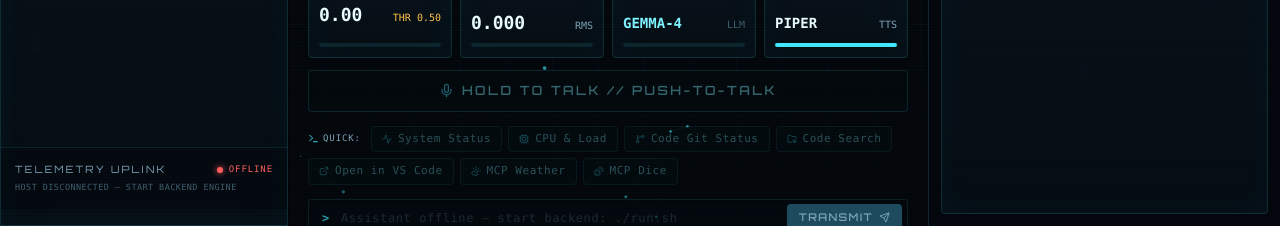
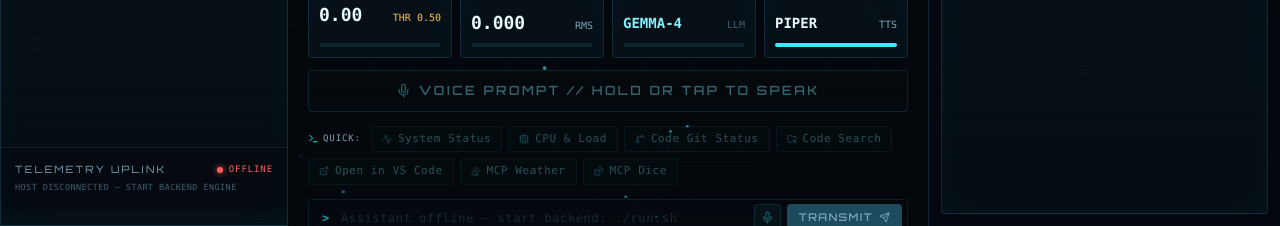
Before and after one commit to Shabari-K-S/AI-Assistant, a React (Vite) app in the folder frontend/: page / in a window 1280 px wide. Shown: the part 574-800 px from the top of the page. Built offline with nearby package versions, Linux system fonts and the light colour scheme; no server answers.

Commit message:
feat(voice): stream real-time voice speech directly into command prompt with mic toggle and auto-transmit

```diff
--- a/frontend/src/components/CommandDeck.tsx
+++ b/frontend/src/components/CommandDeck.tsx
@@ -1,6 +1,6 @@
 import { memo, useState, useEffect, useCallback, useRef } from 'react'
 import { soundFx } from '../lib/soundFx'
-import { Send, Terminal, Activity, Cpu, CloudSun, Dices, GitBranch, FolderSearch, ExternalLink, Mic } from 'lucide-react'
+import { Send, Terminal, Activity, Cpu, CloudSun, Dices, GitBranch, FolderSearch, ExternalLink, Mic, MicOff, Radio } from 'lucide-react'
 
 interface Props {
   onSend: (text: string) => Promise<boolean>
@@ -29,32 +29,42 @@ export const CommandDeck = memo(function CommandDeck({
 }: Props) {
   const [text, setText] = useState('')
   const [transmitting, setTransmitting] = useState(false)
-  const [isPttActive, setIsPttActive] = useState(false)
+  const [isRecording, setIsRecording] = useState(false)
+  const [isPttHeld, setIsPttHeld] = useState(false)
   const recognitionRef = useRef<any>(null)
+  const activeTranscriptRef = useRef('')
 
-  // Initialize browser Web Speech API for mobile Android / iOS speech recognition
+  // Initialize browser Web Speech API for mobile Android / iOS / Desktop browsers
   useEffect(() => {
     const SpeechRecognition =
       (window as any).SpeechRecognition || (window as any).webkitSpeechRecognition
     if (SpeechRecognition) {
       try {
         const rec = new SpeechRecognition()
-        rec.continuous = false
+        rec.continuous = true
         rec.interimResults = true
         rec.lang = 'en-US'
 
         rec.onresult = (event: any) => {
-          let transcript = ''
+          let fullTranscript = ''
           for (let i = 0; i < event.results.length; i++) {
-            transcript += event.results[i][0].transcript
+            fullTranscript += event.results[i][0].transcript
           }
-          if (transcript) {
-            setText(transcript)
+          if (fullTranscript) {
+            activeTranscriptRef.current = fullTranscript
+            setText(fullTranscript)
           }
         }
 
-        rec.onerror = () => {
-          // ignore benign errors like no-speech
+        rec.onerror = (e: any) => {
+          if (e.error !== 'no-speech') {
+            console.debug('Browser speech recognition event:', e.error)
+          }
+        }
+
+        rec.onend = () => {
+          setIsRecording(false)
+          setIsPttHeld(false)
         }
 
         recognitionRef.current = rec
@@ -62,42 +72,75 @@ export const CommandDeck = memo(function CommandDeck({
     }
   }, [])
 
-  const handlePttPress = useCallback(() => {
-    if (!connected || disabled || !onPtt) return
-    setIsPttActive(true)
-    onPtt('press')
+  const startVoiceCapture = useCallback(() => {
+    if (!connected || disabled || transmitting) return
+    soundFx.click()
+    activeTranscriptRef.current = ''
+    setIsRecording(true)
+    if (onPtt) onPtt('press')
     if (recognitionRef.current) {
       try {
         recognitionRef.current.start()
       } catch {}
     }
-  }, [connected, disabled, onPtt])
+  }, [connected, disabled, transmitting, onPtt])
 
-  const handlePttRelease = useCallback(() => {
-    if (!connected || disabled || !onPtt) return
-    setIsPttActive(false)
-    onPtt('release')
+  const stopVoiceCapture = useCallback(
+    async (autoSubmit = true) => {
+      setIsRecording(false)
+      setIsPttHeld(false)
+      if (onPtt) onPtt('release')
       if (recognitionRef.current) {
         try {
           recognitionRef.current.stop()
         } catch {}
       }
-  }, [connected, disabled, onPtt])
+      const recorded = activeTranscriptRef.current.trim() || text.trim()
+      if (autoSubmit && recorded && !transmitting && connected) {
+        setTransmitting(true)
+        await onSend(recorded)
+        setText('')
+        activeTranscriptRef.current = ''
+        setTransmitting(false)
+      }
+    },
+    [onPtt, text, transmitting, connected, onSend],
+  )
 
-  // Optional Spacebar hold-to-talk in browser when outside input fields
+  const toggleRecording = useCallback(() => {
+    if (isRecording) {
+      stopVoiceCapture(true)
+    } else {
+      startVoiceCapture()
+    }
+  }, [isRecording, stopVoiceCapture, startVoiceCapture])
+
+  // Hold-to-Talk Mouse / Touch Handlers
+  const handleHoldStart = useCallback(() => {
+    setIsPttHeld(true)
+    startVoiceCapture()
+  }, [startVoiceCapture])
+
+  const handleHoldEnd = useCallback(() => {
+    if (isPttHeld || isRecording) {
+      stopVoiceCapture(true)
+    }
+  }, [isPttHeld, isRecording, stopVoiceCapture])
+
+  // Spacebar Hotkey
   useEffect(() => {
     const handleKeyDown = (e: KeyboardEvent) => {
       const tag = (document.activeElement?.tagName || '').toLowerCase()
       if (e.code === 'Space' && !e.repeat && tag !== 'input' && tag !== 'textarea') {
         e.preventDefault()
-        handlePttPress()
+        handleHoldStart()
       }
     }
     const handleKeyUp = (e: KeyboardEvent) => {
       const tag = (document.activeElement?.tagName || '').toLowerCase()
       if (e.code === 'Space' && tag !== 'input' && tag !== 'textarea') {
         e.preventDefault()
-        handlePttRelease()
+        handleHoldEnd()
       }
     }
     window.addEventListener('keydown', handleKeyDown)
@@ -106,7 +149,7 @@ export const CommandDeck = memo(function CommandDeck({
       window.removeEventListener('keydown', handleKeyDown)
       window.removeEventListener('keyup', handleKeyUp)
     }
-  }, [handlePttPress, handlePttRelease])
+  }, [handleHoldStart, handleHoldEnd])
 
   const handleSubmit = async (e?: React.FormEvent) => {
     if (e) e.preventDefault()
@@ -115,6 +158,7 @@ export const CommandDeck = memo(function CommandDeck({
 
     setTransmitting(true)
     setText('')
+    activeTranscriptRef.current = ''
     await onSend(trimmed)
     setTransmitting(false)
   }
@@ -127,44 +171,45 @@ export const CommandDeck = memo(function CommandDeck({
     setTransmitting(false)
   }
 
-  const isListening = phase === 'listening' || isPttActive
+  const isListening = phase === 'listening' || isRecording || isPttHeld
 
   return (
     <div className="w-full space-y-2.5">
-      {/* 1. Push-To-Talk (Hold-To-Talk) Voice Button */}
-      {onPtt && (
-        <div className="w-full">
+      {/* 1. Voice Capture Bar: Tap-to-Talk or Hold-to-Talk */}
+      <div className="flex items-center gap-2">
         <button
           type="button"
-            onMouseDown={handlePttPress}
-            onMouseUp={handlePttRelease}
-            onMouseLeave={isPttActive ? handlePttRelease : undefined}
-            onTouchStart={handlePttPress}
-            onTouchEnd={handlePttRelease}
-            onTouchCancel={handlePttRelease}
+          onClick={toggleRecording}
+          onMouseDown={handleHoldStart}
+          onMouseUp={handleHoldEnd}
+          onMouseLeave={isPttHeld ? handleHoldEnd : undefined}
+          onTouchStart={handleHoldStart}
+          onTouchEnd={handleHoldEnd}
+          onTouchCancel={handleHoldEnd}
           disabled={!connected || disabled}
-            className={`w-full py-2.5 sm:py-3 px-4 rounded font-display text-[11px] sm:text-xs tracking-[0.2em] sm:tracking-[0.25em] font-bold flex items-center justify-center gap-2 transition-all select-none touch-none active:scale-[0.98] ${
-              isPttActive
-                ? 'bg-[#41e6ff] text-[#03070b] shadow-[0_0_20px_#41e6ff] animate-pulse border border-[#7ef3ff]'
+          className={`flex-1 py-2.5 sm:py-3 px-4 rounded font-display text-[11px] sm:text-xs tracking-[0.2em] sm:tracking-[0.25em] font-bold flex items-center justify-center gap-2 transition-all select-none touch-none active:scale-[0.98] ${
+            isRecording
+              ? 'bg-[#41e6ff] text-[#03070b] shadow-[0_0_22px_#41e6ff] animate-pulse border border-[#7ef3ff]'
               : isListening
                 ? 'bg-[rgba(65,230,255,0.2)] text-[#41e6ff] border border-[#41e6ff] shadow-[0_0_10px_rgba(65,230,255,0.4)]'
                 : 'bg-[rgba(6,14,21,0.85)] text-[#7ef3ff] hover:text-[#e8fbff] border border-[rgba(65,230,255,0.3)] hover:border-[#41e6ff] hover:bg-[rgba(65,230,255,0.12)]'
           } disabled:opacity-40 disabled:pointer-events-none`}
         >
-            <Mic
-              size={15}
-              className={isPttActive ? 'animate-bounce text-[#03070b]' : 'text-[#41e6ff]'}
-            />
-            <span>
-              {isPttActive
-                ? 'RECORDING VOICE... RELEASE TO TRANSMIT'
-                : 'HOLD TO TALK // PUSH-TO-TALK'}
-            </span>
+          {isRecording ? (
+            <>
+              <Radio size={15} className="animate-spin text-[#03070b]" />
+              <span>RECORDING SPEECH... TAP OR RELEASE TO SEND</span>
+            </>
+          ) : (
+            <>
+              <Mic size={15} className="text-[#41e6ff]" />
+              <span>VOICE PROMPT // HOLD OR TAP TO SPEAK</span>
+            </>
+          )}
         </button>
       </div>
-      )}
 
-      {/* 2. Quick Action Chips (Horizontally swipeable on mobile, wraps on larger screens) */}
+      {/* 2. Quick Action Chips */}
       <div className="flex items-center gap-1.5 overflow-x-auto no-scrollbar touch-scroll py-1 sm:flex-wrap">
         <span className="font-mono text-[9px] uppercase tracking-widest text-[#7da4b8] flex items-center gap-1 mr-1 shrink-0">
           <Terminal size={11} className="text-[#41e6ff]" /> Quick:
@@ -185,7 +230,7 @@ export const CommandDeck = memo(function CommandDeck({
         })}
       </div>
 
-      {/* 3. Terminal Input Bay */}
+      {/* 3. Terminal Input Bay with Integrated Mic and Transmit Buttons */}
       <form onSubmit={handleSubmit} className="relative flex items-center">
         <div className="absolute left-3.5 text-[#41e6ff] pointer-events-none flex items-center gap-1">
           <span className="font-mono text-xs font-bold">&gt;</span>
@@ -196,22 +241,46 @@ export const CommandDeck = memo(function CommandDeck({
           value={text}
           onChange={(e) => setText(e.target.value)}
           placeholder={
-            connected
-              ? 'Enter command, tap Hold-To-Talk, or say "Sara..."'
+            isRecording
+              ? 'Listening to your voice...'
+              : connected
+                ? 'Type command, tap Mic, or speak into website...'
                 : 'Assistant offline — start backend: ./run.sh'
           }
           disabled={!connected || transmitting}
-          className="w-full pl-8 pr-28 py-2.5 font-mono text-xs tracking-wider bg-[rgba(6,14,21,0.85)] border border-[rgba(65,230,255,0.25)] focus:border-[#41e6ff] focus:ring-1 focus:ring-[#41e6ff] focus:outline-none rounded text-[#e8fbff] placeholder-[#3e5c6d] shadow-[inset_0_0_12px_rgba(0,0,0,0.5)] transition-all disabled:opacity-40"
+          className={`w-full pl-8 pr-36 py-2.5 font-mono text-xs tracking-wider bg-[rgba(6,14,21,0.85)] border ${
+            isRecording
+              ? 'border-[#41e6ff] shadow-[0_0_15px_rgba(65,230,255,0.35)]'
+              : 'border-[rgba(65,230,255,0.25)]'
+          } focus:border-[#41e6ff] focus:ring-1 focus:ring-[#41e6ff] focus:outline-none rounded text-[#e8fbff] placeholder-[#3e5c6d] shadow-[inset_0_0_12px_rgba(0,0,0,0.5)] transition-all disabled:opacity-40`}
         />
 
+        <div className="absolute right-1.5 flex items-center gap-1.5">
+          {/* Quick In-Input Mic Toggle */}
+          <button
+            type="button"
+            onClick={toggleRecording}
+            disabled={!connected || transmitting}
+            title={isRecording ? 'Stop recording and send' : 'Speak command via microphone'}
+            className={`p-1.5 rounded transition-all flex items-center justify-center ${
+              isRecording
+                ? 'bg-[#ff3b69] text-white shadow-[0_0_12px_#ff3b69] animate-pulse'
+                : 'text-[#41e6ff] hover:text-[#e8fbff] bg-[rgba(65,230,255,0.1)] hover:bg-[rgba(65,230,255,0.25)] border border-[rgba(65,230,255,0.3)]'
+            } disabled:opacity-40`}
+          >
+            {isRecording ? <MicOff size={13} /> : <Mic size={13} />}
+          </button>
+
+          {/* Transmit Button */}
           <button
             type="submit"
             disabled={!connected || !text.trim() || transmitting}
-          className="absolute right-1.5 px-3 py-1.5 font-display text-[10px] tracking-[0.18em] text-[#041018] bg-[#41e6ff] hover:bg-[#7ef3ff] disabled:bg-[#1d4a5c] disabled:text-[#7da4b8] rounded font-semibold transition-all flex items-center gap-1.5 shadow-[0_0_10px_rgba(65,230,255,0.4)] disabled:shadow-none active:scale-95"
+            className="px-3 py-1.5 font-display text-[10px] tracking-[0.18em] text-[#041018] bg-[#41e6ff] hover:bg-[#7ef3ff] disabled:bg-[#1d4a5c] disabled:text-[#7da4b8] rounded font-semibold transition-all flex items-center gap-1.5 shadow-[0_0_10px_rgba(65,230,255,0.4)] disabled:shadow-none active:scale-95"
           >
             <span>{transmitting ? 'SENDING' : 'TRANSMIT'}</span>
             <Send size={11} />
           </button>
+        </div>
       </form>
     </div>
   )
```
Lines whose indentation alone changed are shown as unchanged.
